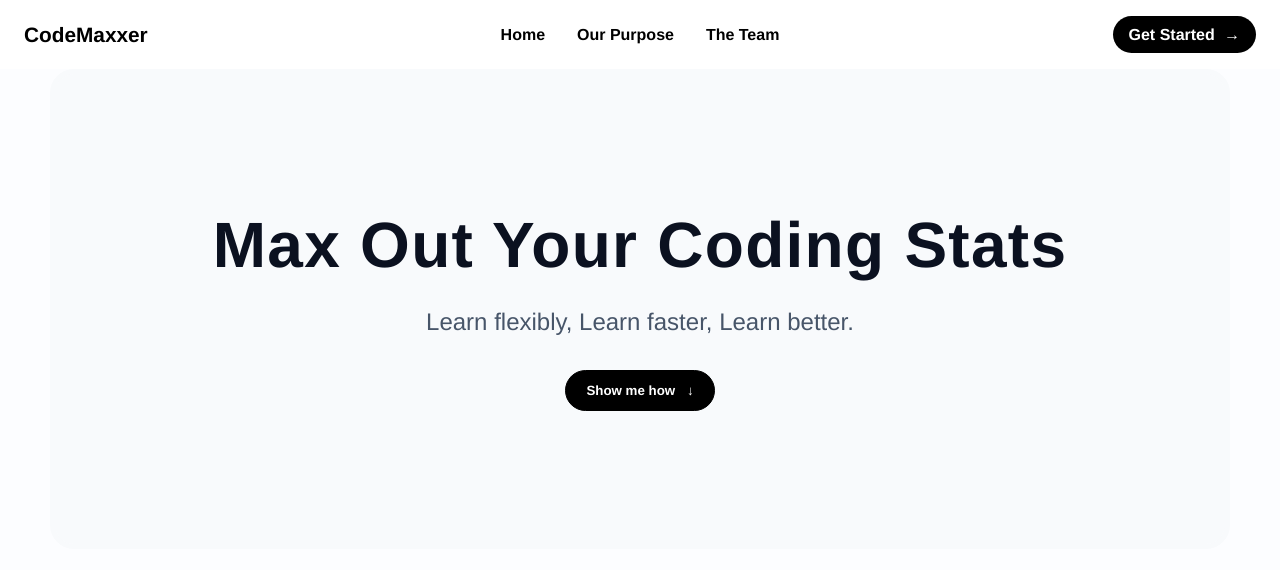
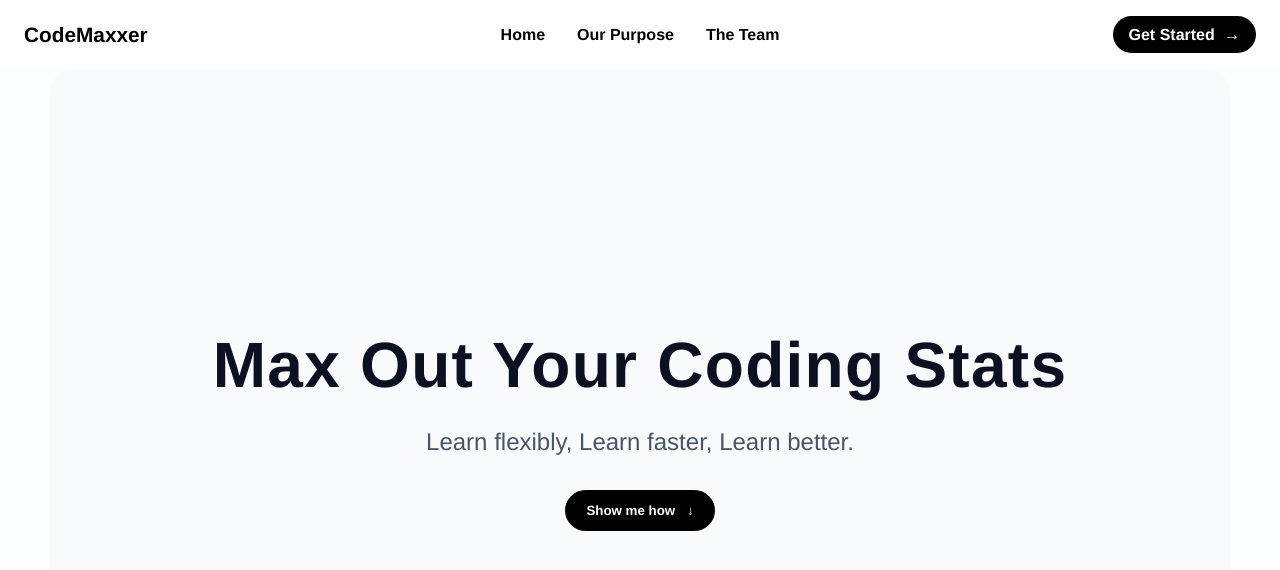
Before and after one commit to antranig8/raptorhacks-project, a React (Vite) app in the folder frontend/CodeMaxxer/: page / in a window 1280 px wide. Shown: the top 570 px of the page. Built offline with nearby package versions, Linux system fonts and the light colour scheme; a web font is replaced by a local one.

Commit message:
Update Hero.module.css

```diff
--- a/frontend/CodeMaxxer/src/pages/Home/styles/Hero.module.css
+++ b/frontend/CodeMaxxer/src/pages/Home/styles/Hero.module.css
@@ -3,7 +3,7 @@
   display: flex;
   align-items: center;
   justify-content: center;
-  min-height: 60vh;
+  min-height: 90vh;
   background: #f8fafc;
   color: #0f172a;
   margin: 0;
```
